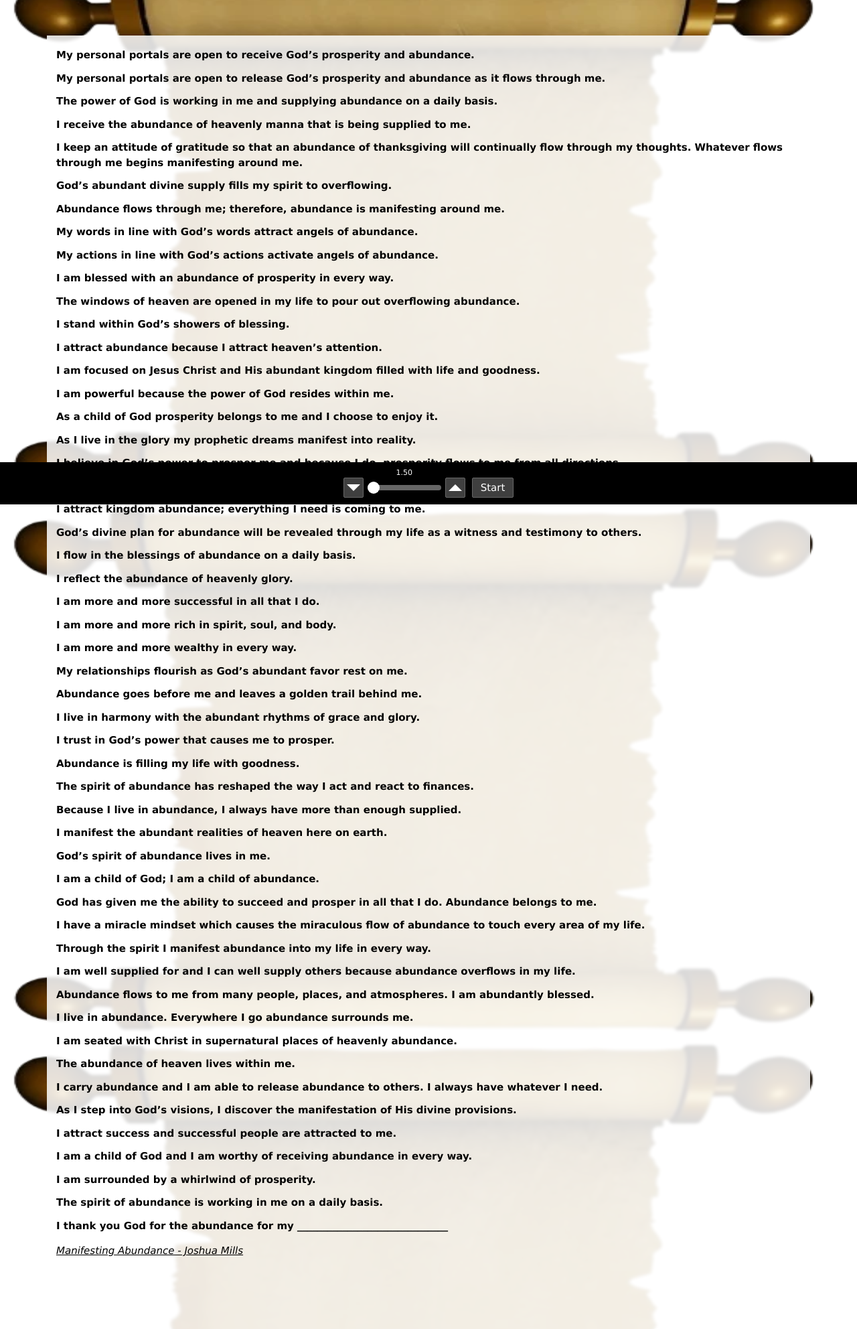
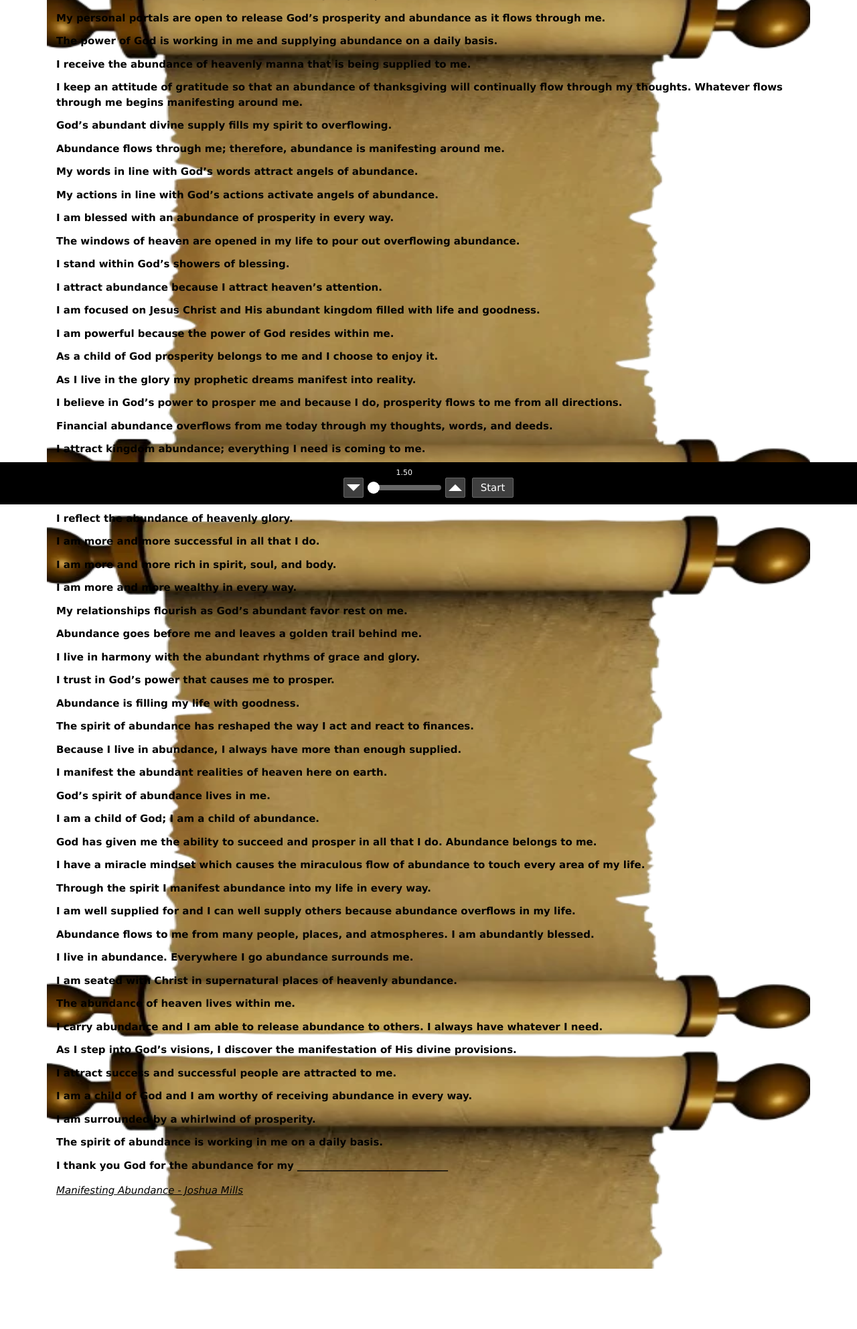
Before and after one commit to i2rlearning/Bible-app, a PHP site: page /decree.html in a window 1280 px wide. Shown: the part 47-2031 px from the top of the page at 67% size. After the commit the page ends 1941 px from the top, so only its background shows below. Run offline with PHP 8.4, Linux system fonts and the light colour scheme; some web fonts are replaced.

Commit message:
Update decree.css

```diff
--- a/css/decree.css
+++ b/css/decree.css
@@ -7,10 +7,7 @@ body{
   font-family: "Arima Madurai", system-ui, -apple-system, Segoe UI, Arial, sans-serif;
   line-height: 1.8;
   color: #000;
-  padding-top: 100px; /* space for fixed header */
-  background: url("/img/scroll-nobg.webp") no-repeat fixed center / cover;
-  background-size: 100% 100%;
-
+  padding-top: 10px; /* space for fixed header */
 }
 
 /* ===========================
@@ -58,11 +55,13 @@ nav a:hover{
 
 main{
   max-width: 1140px;
-  margin: 0 auto auto;
+  margin: 0 auto;
   padding: 18px 14px 90px; /* space for footer bar */
   z-index: 1000;
   background: rgba(255,255,255,.85);
-  backdrop-filter: blur(2px);
+  /*backdrop-filter: blur(2px);*/
+  background: url("/img/scroll-nobg.webp") no-repeat fixed center / cover;
+  background-size: 100% 100%;
 }
 
 h1{
```
